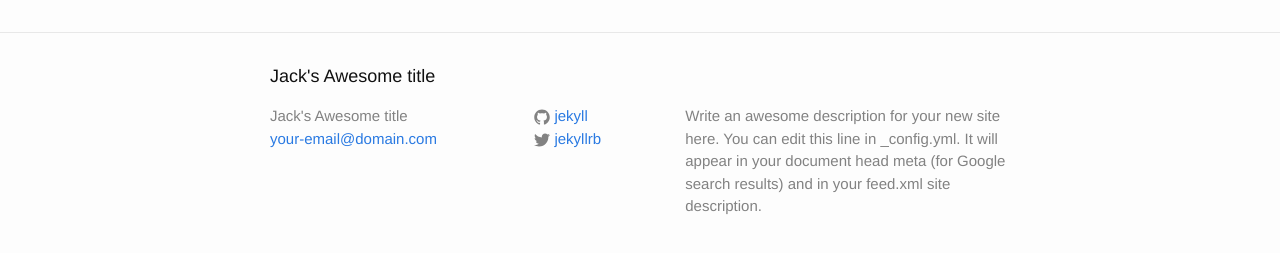
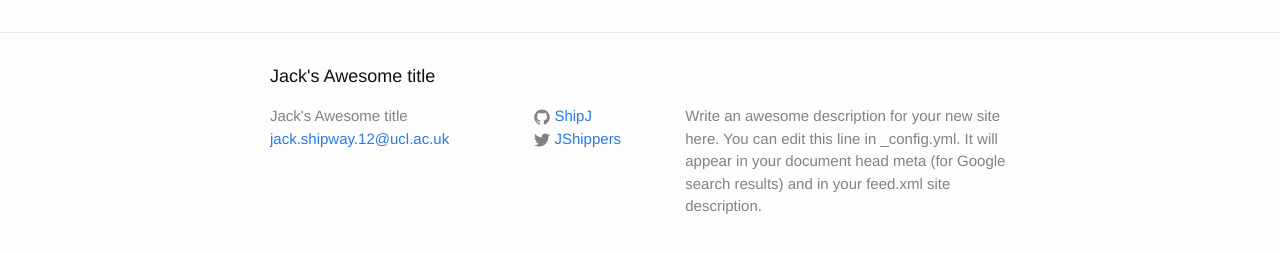
Before and after one commit to ShipJ/shipj.github.io, a Jekyll site: the page built from index.html, in a window 1280 px wide. Shown: the part 264-517 px from the top of the page. Built offline with Jekyll 4.4.1, drawn with Linux system fonts in a browser that asks for light colours.

Commit message:
Added personal contact details

```diff
--- a/_config.yml
+++ b/_config.yml
@@ -7,15 +7,15 @@
 
 # Site settings
 title: Jack's Awesome title
-email: your-email@domain.com
+email: jack.shipway.12@ucl.ac.uk
 description: > # this means to ignore newlines until "baseurl:"
   Write an awesome description for your new site here. You can edit this
   line in _config.yml. It will appear in your document head meta (for
   Google search results) and in your feed.xml site description.
 baseurl: "" # the subpath of your site, e.g. /blog
 url: "http://yourdomain.com" # the base hostname & protocol for your site
-twitter_username: jekyllrb
-github_username:  jekyll
+twitter_username: JShippers
+github_username:  ShipJ
 
 # Build settings
 markdown: kramdown
```
